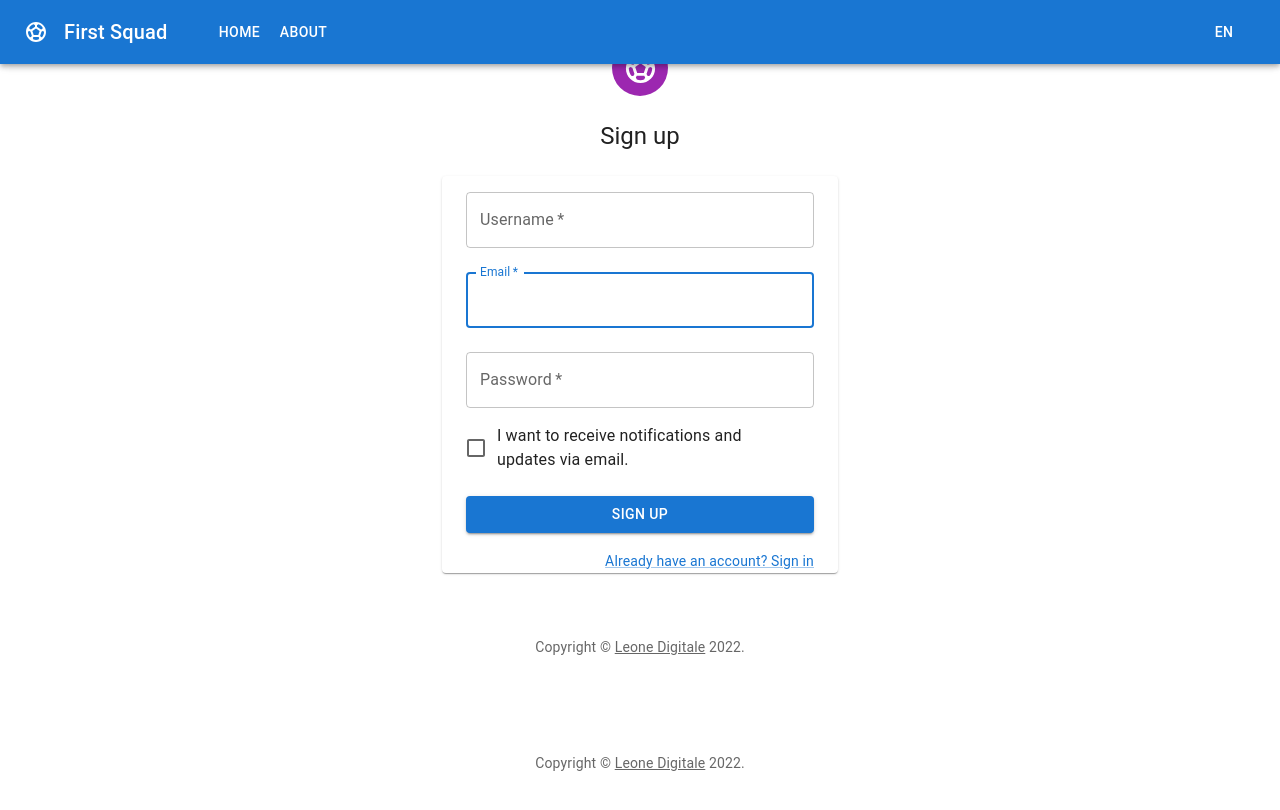
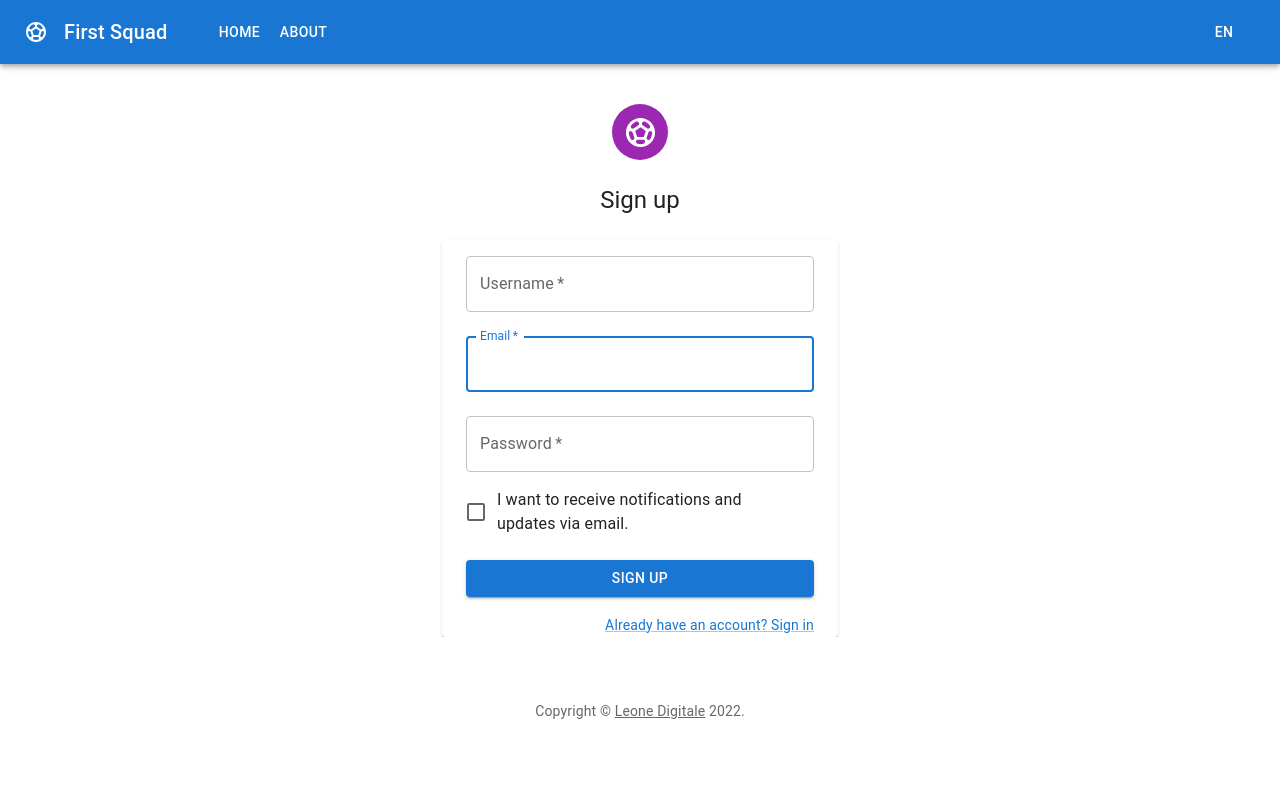
Before and after one commit to jpzambranoleon/football-field-finder, a React (Create React App) app: page /sign-up in a window 1280 px wide. Shown: the top 810 px of the page. Built offline with nearby package versions, Linux system fonts and the light colour scheme.

Commit message:
updated files

```diff
--- a/src/authorization/Signup.jsx
+++ b/src/authorization/Signup.jsx
@@ -1,18 +1,5 @@
 import { SportsSoccer } from "@mui/icons-material";
 import { Avatar, Box, Button, Checkbox, Container, CssBaseline, FormControlLabel, Grid, Link, Paper, TextField, Typography } from "@mui/material";
-
-function Copyright(props) {
-    return (
-        <Typography variant="body2" color="text.secondary" align="center" {...props}>
-            {'Copyright © '}
-            <Link color="inherit" href="https://mui.com/">
-                Leone Digitale
-            </Link>{' '}
-            {new Date().getFullYear()}
-            {'.'}
-        </Typography>
-    );
-  }
 
 export default function Signup() {
     return (
@@ -98,7 +85,6 @@ export default function Signup() {
                     </Box>
                 </Container>
             </Paper>
-            <Copyright sx={{ mt: 8, mb: 4 }} />
         </Container>
     );
 }
--- a/src/components/Navbar.jsx
+++ b/src/components/Navbar.jsx
@@ -6,7 +6,7 @@ const pages = ['Home', 'About'];
 const Navbar = () => {
 
     return (
-        <AppBar>
+        <AppBar position="relative">
             <Toolbar sx={{ alignItems: 'center', justifyContent: 'space-between' }}>
                 <Box sx={{ alignItems: 'center', display: 'flex'}}>
                     <SportsSoccer sx={{ mr: 2 }} />
```
